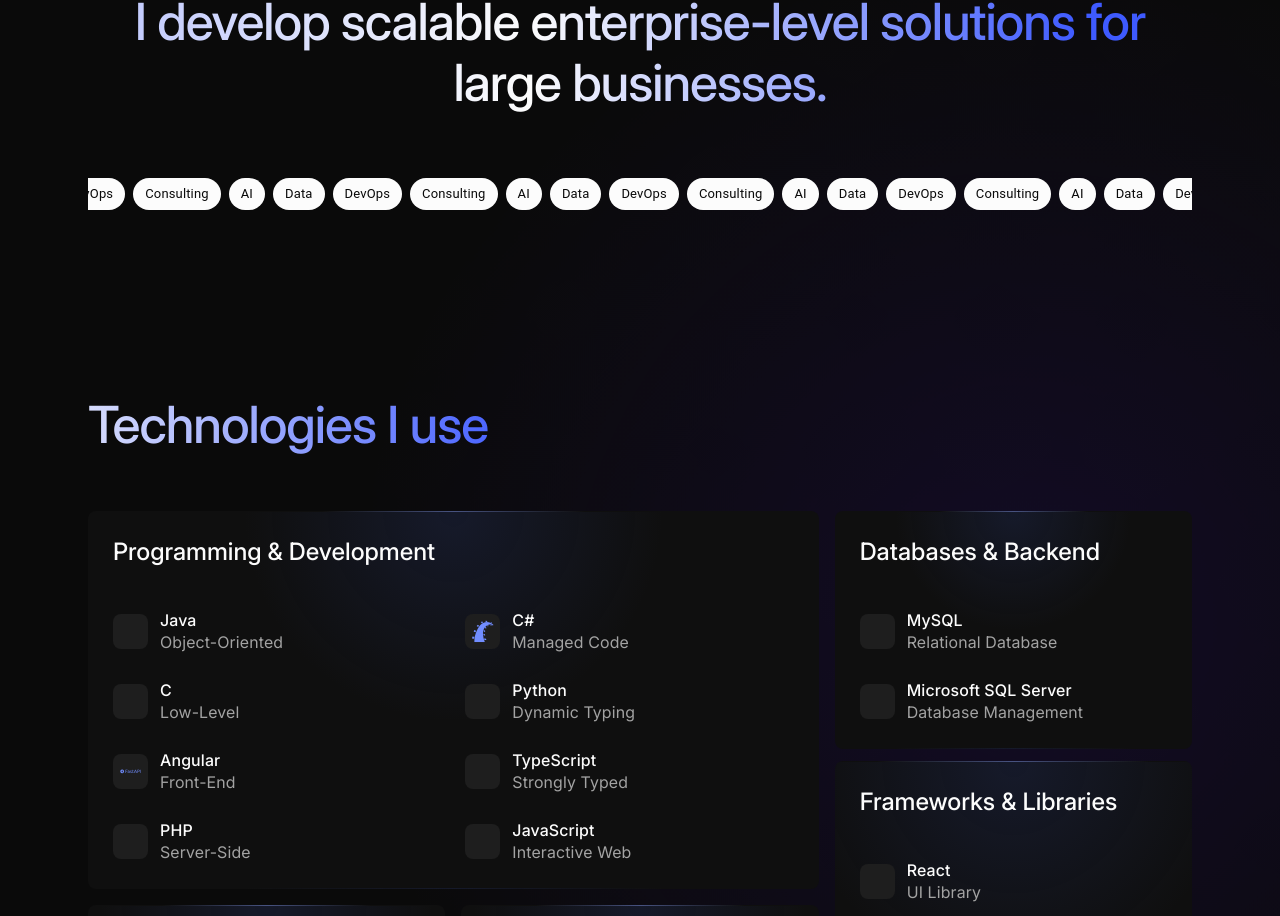
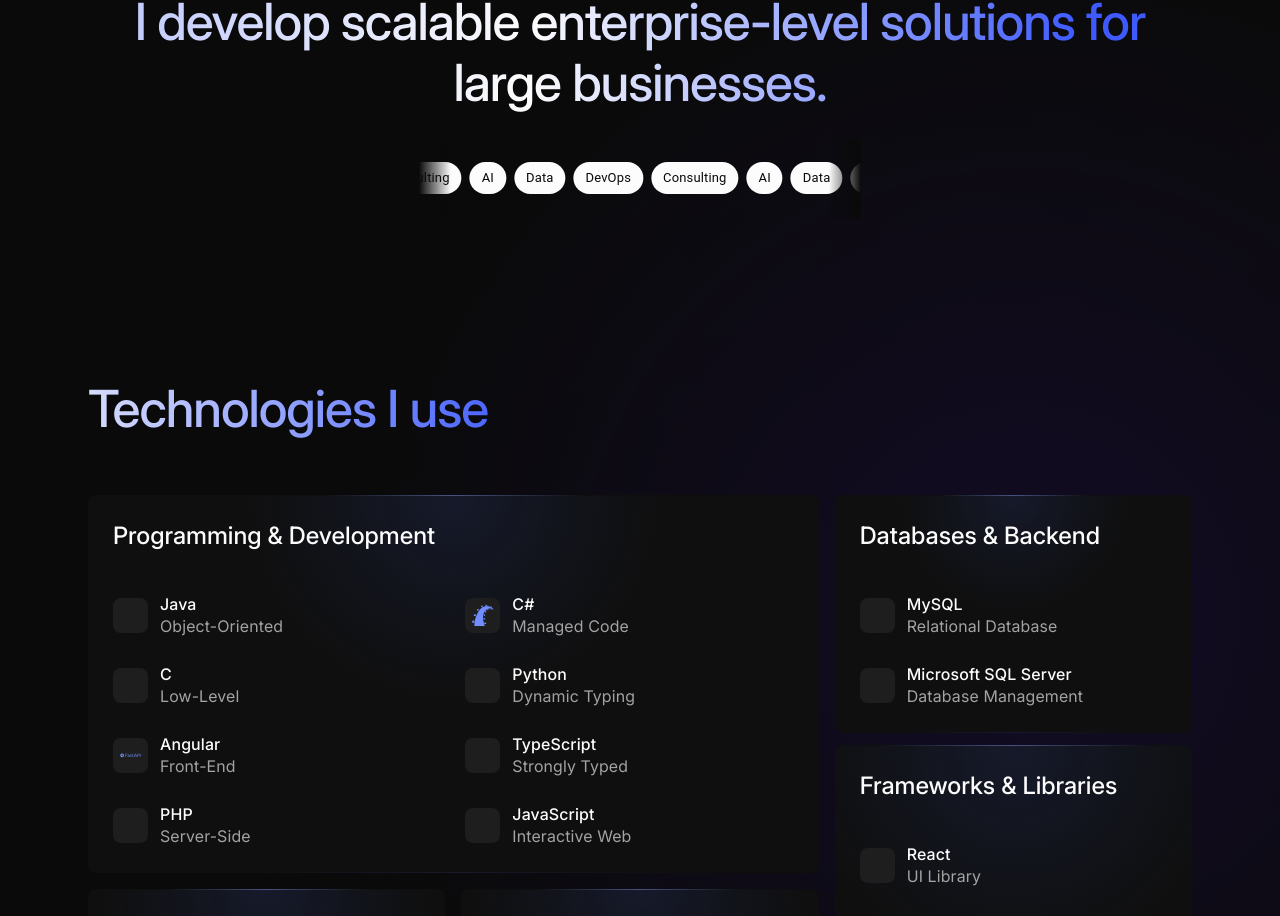
Before and after one commit to hans-salangsang/Web-Portfolio, a React (Create React App) app: page / in a window 1280 px wide. Shown: the part 1009-1925 px from the top of the page. Built offline with nearby package versions, Linux system fonts and the light colour scheme; no server answers.

Commit message:
Added horizontal auto scroll in About Me

```diff
--- a/src/components/AboutMeSection.js
+++ b/src/components/AboutMeSection.js
@@ -13,6 +13,7 @@
 import tinycolor from "tinycolor2";
 import AbstractGradientBackground from "./AbstractGradientBackground";
 import ScrollingBox from "./ScrollingBox";
+import AutoScroll from "./AutoScroll";
 import Spline from "@splinetool/react-spline";
 import CharacteristicsInput from "./CharacteristicsInput";
 import { useAnimate, useInView, stagger, motion } from "framer-motion";
--- /dev/null
+++ b/src/components/AutoScroll.js
@@ -0,0 +1,28 @@
+import React from "react";
+import { motion } from "framer-motion";
+
+const items = ["Item 1", "Item 2", "Item 3", "Item 4"];
+
+const AutoScroll = () => {
+  return (
+    <div style={{ overflow: "hidden", whiteSpace: "nowrap", width: "100%" }}>
+      <motion.div
+        style={{ display: "flex", minWidth: "max-content" }}
+        animate={{ x: ["0%", "-50%"] }} // Moves halfway, then repeats seamlessly
+        transition={{ repeat: Infinity, duration: 10, ease: "linear" }}
+      >
+        {/* Duplicate the list to ensure seamless looping */}
+        {[...items, ...items].map((item, index) => (
+          <div
+            key={index}
+            style={{ padding: "10px", background: "#f0f0f0", margin: "0 10px" }}
+          >
+            {item}
+          </div>
+        ))}
+      </motion.div>
+    </div>
+  );
+};
+
+export default AutoScroll;
--- a/src/components/ScrollingBox.js
+++ b/src/components/ScrollingBox.js
@@ -1,29 +1,73 @@
 import { Box } from "@mui/material";
 import { motion } from "framer-motion";
+import { useRef } from "react";
 
 const ScrollingBox = ({ children }) => {
+  const containerRef = useRef(null);
+
   return (
+    <Box
+      sx={{
+        position: "relative",
+        width: "40%", // Set width to 40%
+        margin: "0 auto", // Center the Box
+        height: "5rem",
+        mt: 3,
+      }}
+    >
+      <Box
+        sx={(theme) => ({
+          position: "absolute",
+          top: 0,
+          bottom: 0,
+          left: 0,
+          width: "2rem",
+          background: `linear-gradient(to right, ${theme.palette.background.default}, transparent)`,
+          pointerEvents: "none",
+          zIndex: 1,
+        })}
+      />
+      <Box
+        sx={(theme) => ({
+          position: "absolute",
+          top: 0,
+          bottom: 0,
+          right: 0,
+          width: "2rem",
+          background: `linear-gradient(to left, ${theme.palette.background.default}, transparent)`,
+          pointerEvents: "none",
+          zIndex: 1,
+        })}
+      />
       <Box
         sx={{
           display: "flex",
           justifyContent: "center",
           alignItems: "center",
-        flexWrap: "nowrap", // Ensure no wrapping, content stays in a single row
-        mt: 5,
-        gap: 1, // both row and column gap
+          flexWrap: "nowrap",
+          gap: 1,
+          overflow: "hidden",
+          whiteSpace: "nowrap",
+          height: "5rem",
           position: "relative",
-        width: "100%",
-        overflowX: "scroll",
-        overflow: "hidden", // Hide content that overflows the container
-        whiteSpace: "nowrap", // Prevent wrapping of text or items
-        height: "5rem", // Set the height to match your design
         }}
+      >
+        <motion.div
+          style={{ display: "flex", gap: "0.5rem" }}
+          animate={{ x: [110, -1000] }} // Adjust first argument to create seamless loop
+          transition={{ repeat: Infinity, duration: 10, ease: "linear" }}
         >
           {children}
           {children}
           {children}
           {children}
           {children}
+          {children}
+          {children}
+          {children}
+          {children}
+        </motion.div>
+      </Box>
     </Box>
   );
 };
```
Lines whose indentation alone changed are shown as unchanged.
